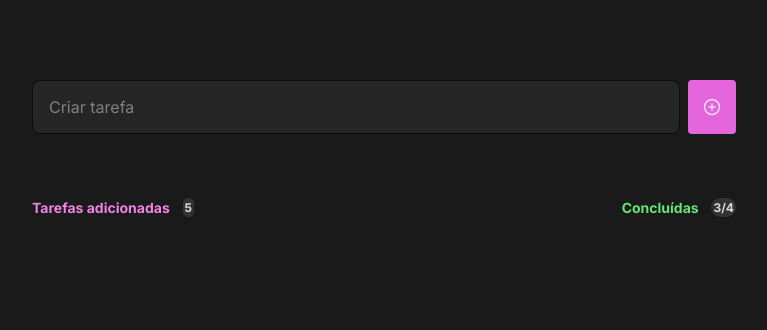
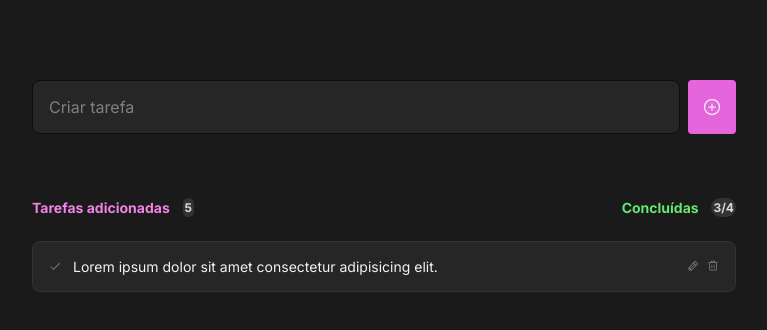
Before and after one commit to plmandreza/todo-list, a React (Vite) app: page / in a window 1280 px wide. Shown: the top 330 px of the page, without its empty margins (256-1023 px from the left). Built offline with nearby package versions, Linux system fonts and the light colour scheme; the HTML template or start-up script is replaced by a standard one.

Commit message:
add item and styles

```diff
--- /dev/null
+++ b/src/components/Item/Item.module.css
@@ -0,0 +1,32 @@
+.task {
+    width: 1005;
+    padding: 1rem;
+
+    display: flex;
+    align-items: center;
+    gap: 0.75rem;
+
+    color: var(--gray-700);
+    background-color: var(--gray-500);
+    border: 1px solid var(--gray-400);
+    border-radius: 8px;
+}
+
+.task p {
+    width: 100%;
+    color: var(--gray-100);
+    font-size: 0.875rem;
+}
+
+.task button {
+    background-color: transparent;
+    border: none;
+    color: var(--gray-300);
+}
+
+.btnContainer {
+    display: flex;
+    align-items: center;
+    justify-content: center;
+    gap: 0.5rem;
+}
--- /dev/null
+++ b/src/components/Item/index.tsx
@@ -0,0 +1,22 @@
+import { Check, Pencil, Trash } from "@phosphor-icons/react"
+import styles from "./Item.module.css"
+
+export function Item() {
+    return (
+        <div className={styles.task}>
+            <button>
+            <Check size={12} />
+            </button>
+            <p>Lorem ipsum dolor sit amet consectetur adipisicing elit.</p>
+        <div className={styles.btnContainer}>
+            <button>
+            <Pencil size={12} />
+            </button>
+
+            <button>
+                <Trash size={12} />
+            </button>
+        </div>
+        </div>
+    )
+}
--- a/src/components/Tasks/index.tsx
+++ b/src/components/Tasks/index.tsx
@@ -1,3 +1,4 @@
+import { Item } from "../Item"
 import styles from "./Tasks.module.css"
 
 export function Tasks() {
@@ -14,6 +15,10 @@ export function Tasks() {
                     <span>3/4</span>
                 </div>
             </header>
+
+            <div>
+                <Item/>
+            </div>
         </section>
     )
 }
```
